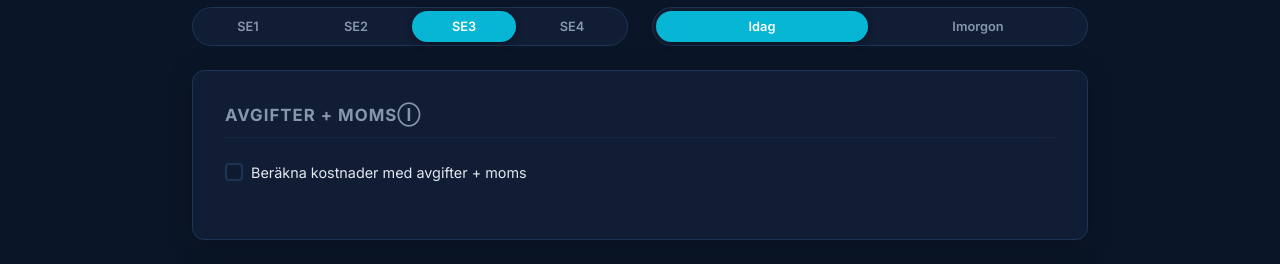
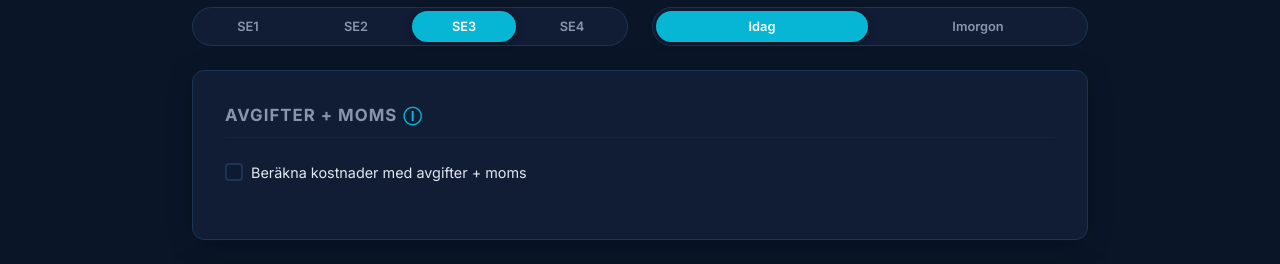
Before and after one commit to addee1/elpriserkollen, a React (Vite) app: page / in a window 1280 px wide. Shown: the part 188-452 px from the top of the page. Built offline with nearby package versions, Linux system fonts and the light colour scheme; no server answers.

Commit message:
adds styling for tooltip

```diff
--- a/src/styles/main.scss
+++ b/src/styles/main.scss
@@ -282,7 +282,7 @@ body {
 .section {
   @include card;
   margin-bottom: $spacing-lg;
-  overflow: hidden;
+  overflow: visible;
   background: var(--bg-card);
   border-color: var(--border-card);
   box-shadow: var(--shadow-card);
@@ -896,3 +896,44 @@ body {
   font-size: 0.75rem;
   color: var(--text-muted);
 }
+
+.info-tooltip {
+  position: relative;
+  display: inline-flex;
+  align-items: center;
+  margin-left: 6px;
+  cursor: pointer;
+  font-size: 0.85rem;
+  color: var(--accent-cyan);
+}
+.info-tooltip__icon {
+  color: var(--accent-cyan);
+}
+.info-tooltip__bubble {
+  position: absolute;
+  bottom: 125%;
+  left: 50%;
+  transform: translateX(-50%);
+  text-transform: none !important;
+  color: var(--text-primary) !important;
+  background: var(--bg-card)!important;
+  border: 1px solid var(--border-card);
+  padding: 0.6rem 0.8rem;
+  border-radius: 8px;
+  font-size: 0.75rem;
+  width: 220px;
+  line-height: 1.4;
+  box-shadow: var(--shadow-card);
+  z-index: 999;
+
+  &::after {
+    content: "";
+    position: absolute;
+    top: 100%;
+    left: 50%;
+    transform: translateX(-50%);
+    border-width: 6px;
+    border-style: solid;
+    border-color: var(--bg-card) transparent transparent transparent;
+  }
+}
```
